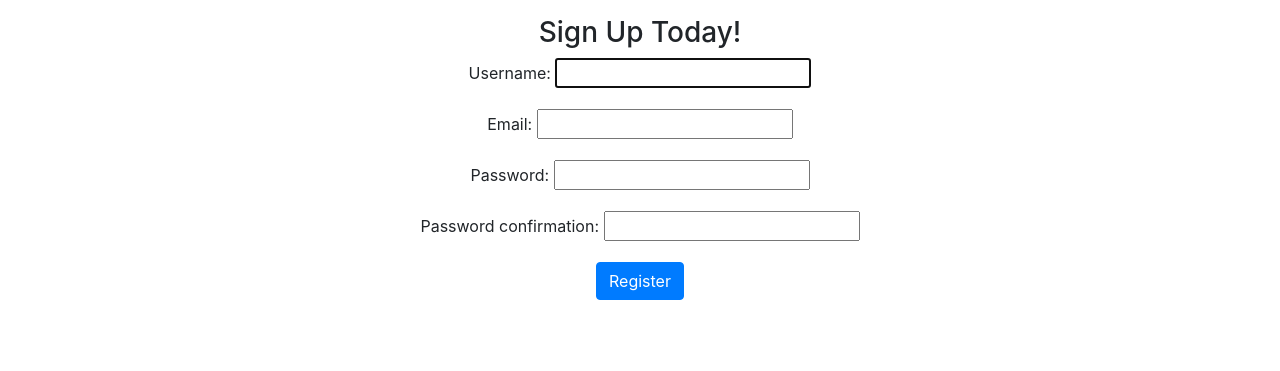
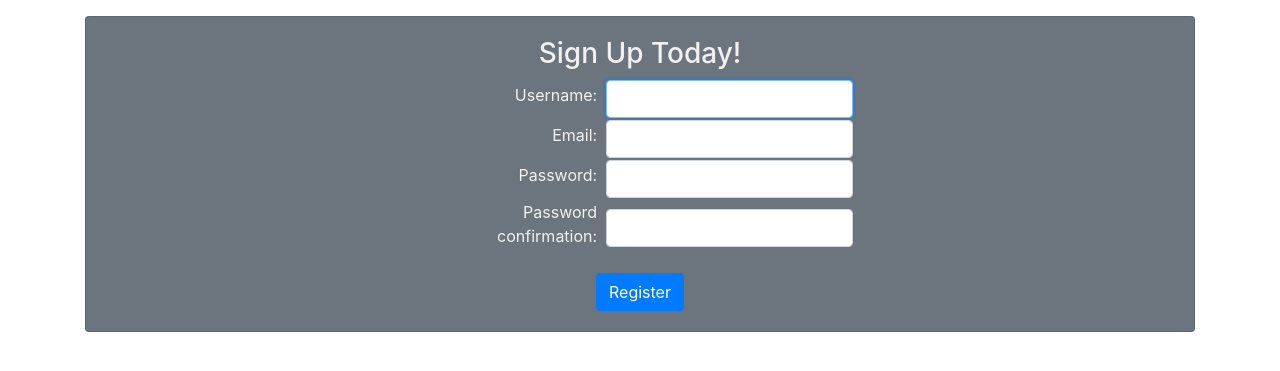
Before and after one commit to ChicoState/ODIT, a Django app: page /register/ in a window 1280 px wide. Shown: the part 56-427 px from the top of the page. Run offline with Django 3.2, Linux system fonts and the light colour scheme; parts of the project's set-up code (start-up, migrations or seed data) failed here and were passed over; some libraries are stand-ins or nearby versions.

Commit message:
Add issue views on profile page, edit signup form appearance (resolve #43, #44)

```diff
--- a/myapp/forms.py
+++ b/myapp/forms.py
@@ -98,7 +98,7 @@ class IssueFilter(forms.Form):
 	keyword = forms.CharField(
 		widget = forms.TextInput(
 			attrs={
-				'class': 'form-control font-weight-normal',
+				'class': 'form-control',
 				'id': 'keyword'
 			}
 		),
@@ -110,7 +110,7 @@ class IssueFilter(forms.Form):
 	issue_type = forms.IntegerField(
 		widget = forms.TextInput(
 			attrs={
-				'class': 'form-control font-weight-normal',
+				'class': 'form-control',
 				'id': 'issue_type'
 			}
 		),
@@ -119,20 +119,30 @@ class IssueFilter(forms.Form):
 	)
 
 class RegistrationForm(UserCreationForm):
-    email = forms.EmailField(
-        label="Email",
-        required=True,
+	email = forms.EmailField(
+		label="Email",
+		required=True,
 		validators=[must_be_unique]
-    )
+	)
 
-    class Meta:
-        model = User
-        fields = ("username", "email",
-                  "password1", "password2")
+	class Meta:
+		model = User
+		fields = (
+			"username",
+			"email",
+			"password1",
+			"password2"
+		)
 
-    def save(self, commit=True):
-        user = super(RegistrationForm, self).save(commit=False)
-        user.email = self.cleaned_data["email"]
-        if commit:
-            user.save()
-        return user
+	def __init__(self, *args, **kwargs):
+		super(RegistrationForm, self).__init__(*args, **kwargs)
+		for field in self.fields:
+			self.fields[field].widget.attrs.update({'class' : 'form-control'})
+		self.fields['password1'].widget.attrs.update({'onfocus' : 'display_requirements()'})
+
+	def save(self, commit=True):
+		user = super(RegistrationForm, self).save(commit=False)
+		user.email = self.cleaned_data["email"]
+		if commit:
+			user.save()
+		return user
--- a/myapp/templates/registration/login.html
+++ b/myapp/templates/registration/login.html
@@ -7,7 +7,8 @@
 <div class="row justify-content-center align-items-center">
     <div class="d-flex flex-column align-items-center">
         <div class="col align-items-left">
-            <h3 class="text-center">Login</h3>
+            <div class="card card-body bg-secondary">
+            <h3 class="text-center">Log in</h3>
             <form action="/login/" method="post" class="text-center">
                 {% csrf_token %}
 
@@ -24,6 +25,7 @@
                 <input type="submit" class="btn btn-primary" value="Login" />
                 <input type="hidden" name="next" value="{{ request.GET.next }}" />
             </form>
+            </div>
         </div>
     </div>
 </div>
--- a/myapp/templates/registration/register.html
+++ b/myapp/templates/registration/register.html
@@ -4,22 +4,67 @@
 
 <!-- FIX: Let's make this look more appealing -->
 <div class="container">
+    <div class="row">
+    <div class="col">
         <form action="/register/" method="post" class="text-center">
-        <div class="panel panel-default text-center">
+            <div class="card card-body mx-auto bg-secondary">
                 <h3>Sign Up Today!</h3>
                 {% csrf_token %}
+                <div class="row mb-2">
+                    <div class="col-sm">
+                    </div>
+                    <div class="col-md-5 mb-2">
+                        <table class="">
                         {% for field in form %}
-                    <p>
+                            <tr>
+                            <td class="text-right pr-2">
                                 {{ field.label_tag}}
+                            </td>
+                            <td>
                                 {{ field }}
                                 {% for error in field.errors %}
                                     <p style="color: red">{{ error }}</p>
                                 {% endfor %}
-                    </p>
+                            </td>
+                            </tr>
                         {% endfor %}
-            <input type="submit" class="btn btn-primary" value="Register" />
+                        </table>
+                    </div>
+                    <div class="col-sm mx-0">
+                        <div class="card py-2 px-4 bg-light text-left collapse" id="requirements">
+                        Your password must satisfy the following requirements:
+                        <ul>
+                            <li>
+                            Requirement
+                            </li>
+                            <li>
+                            Requirement
+                            </li>
+                            <li>
+                            Requirement
+                            </li>
+                            <li>
+                            Requirement
+                            </li>
+                        </ul>
+                        </div>
+                    </div>
+                </div>
+                <input type="submit" class="btn btn-primary mx-auto" value="Register"/>
             </div>
         </form>
     </div>
+    </div>
+</div>
+
+<script>
+let open = false;
+function display_requirements(){
+    if (!open){
+        $('#requirements').collapse()
+    }
+}
+
+</script>
 
 {% endblock %}
--- a/myapp/templates/viewissues.html
+++ b/myapp/templates/viewissues.html
@@ -2,13 +2,13 @@
 {% block content %}
 
 <div class="container mb-2 card bg-secondary py-2">
-    <h3 class="card bg-light font-weight-bold px-2">Search for posted issues:</h3>
+    <h3 class="card bg-light px-2">Search for posted issues:</h3>
     <form method="post" enctype="multipart/form-data">
         <div class="row">
             <div class="col col-md-4">
                 <div class="form-group">
-                {% csrf_token %}
-                <table>{{ form.as_table }}</table>
+                    {% csrf_token %}
+                    <table>{{ form.as_table }}</table>
                 </div>
             </div>
             <div class="col col-sm justify-content-center">
--- a/myapp/views.py
+++ b/myapp/views.py
@@ -43,9 +43,9 @@ def viewissues(request):
 			if (form.cleaned_data['keyword']):
 				issues_list = issues_list.filter(
 					Q(title__contains=form.cleaned_data['keyword']) |
-					Q(description__contains=form.cleaned_data['keyword']) |
-					Q(assigned_user__contains=form.cleaned_data['keyword']) |
-					Q(affected_user__contains=form.cleaned_data['keyword'])
+					Q(description__contains=form.cleaned_data['keyword']) #|
+					#Q(assigned_user__contains=form.cleaned_data['keyword']) |
+					#Q(affected_user__contains=form.cleaned_data['keyword'])
 				)
 			if (form.cleaned_data['issue_type']):
 				issues_list = issues_list.filter(
--- a/mysite/settings.py
+++ b/mysite/settings.py
@@ -39,7 +39,8 @@ INSTALLED_APPS = [
     'django.contrib.sessions',
     'django.contrib.messages',
     'django.contrib.staticfiles',
-    'myapp',
+    'myapp'#,
+    #'crispy_forms'
 ]
 
 MIDDLEWARE = [
@@ -121,3 +122,4 @@ USE_TZ = True
 # https://docs.djangoproject.com/en/3.0/howto/static-files/
 
 STATIC_URL = '/static/'
+#CRISPY_TEMPLATE_PACK = 'bootstrap4'
```
Lines whose indentation alone changed are shown as unchanged.
